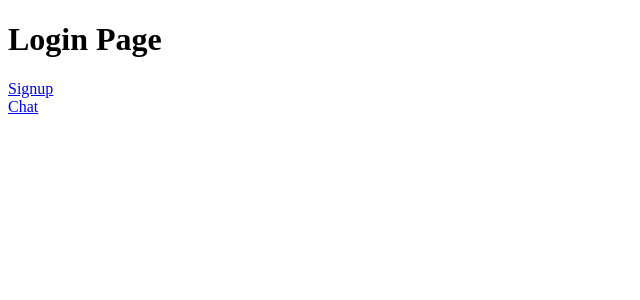
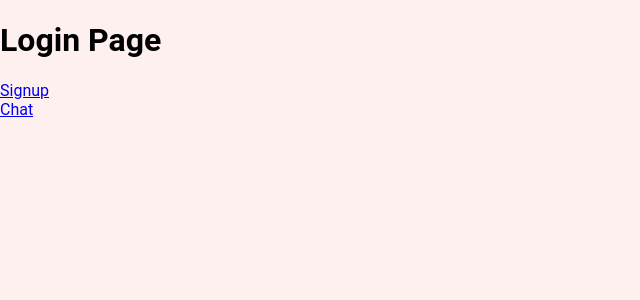
Before and after one commit to Codeit-part4-team3/pq-client, a React (Vite) app: page /login in a window 1280 px wide. Shown: the top 300 px of the page, without its empty margins (0-640 px from the left). Built offline with nearby package versions, Linux system fonts and the light colour scheme; the HTML template or start-up script is replaced by a standard one.

Commit message:
fix: 폴더 대소문자 변경을 위한 커밋

```diff
--- a/src/App.tsx
+++ b/src/App.tsx
@@ -6,12 +6,14 @@ import Server from './pages/Server/Server';
 import NotFound from './pages/notfound/NotFound';
 import { QueryClient, QueryClientProvider } from '@tanstack/react-query';
 import Channel from './pages/Server/Channel/Channel';
+import GlobalStyles from './GlobalStyles';
 
 function App() {
   const queryClient = new QueryClient();
 
   return (
     <>
+      <GlobalStyles />
       <QueryClientProvider client={queryClient}>
         <Routes>
           <Route path='/' element={<Landing />} />
--- /dev/null
+++ b/src/GlobalStyles.ts
@@ -0,0 +1,25 @@
+import { createGlobalStyle } from 'styled-components';
+
+const GlobalStyles = createGlobalStyle`
+  body {
+    font-family: 'Roboto', sans-serif;
+    margin: 0;
+    padding: 0;
+
+    width: 100%;
+    min-height: 100vh;
+
+    background-color: #fff0f0;
+  }
+
+  #root {
+    width: 100%;
+    min-height: 100vh;
+  }
+
+  * {
+    box-sizing: border-box;
+  }
+`;
+
+export default GlobalStyles;
--- a/src/pages/Server/Server.tsx
+++ /dev/null
@@ -1,13 +0,0 @@
-import { Link, Outlet } from 'react-router-dom';
-import VoiceChannel from '../../components/voiceChannel/VoiceChannel';
-
-export default function Server() {
-  return (
-    <div>
-      <h1>Server Page</h1>
-      <VoiceChannel />
-      <Link to='/'>Logout</Link>
-      <Outlet />
-    </div>
-  );
-}
--- a/src/pages/Server/Channel/Channel.tsx
+++ b/src/pages/ServerPage/ChannelPage/Channel.tsx
@@ -1,7 +1,10 @@
+import VoiceChannel from '../../../components/voiceChannel/VoiceChannel';
+
 export default function Channel() {
   return (
     <div>
       <h1>Channel Page</h1>
+      <VoiceChannel />
     </div>
   );
 }
```
Also changed, not shown: src/pages/ServerPage/Server.tsx (added, +44 -0 lines), 1 other file (tests, documents, lock files or other folders).
